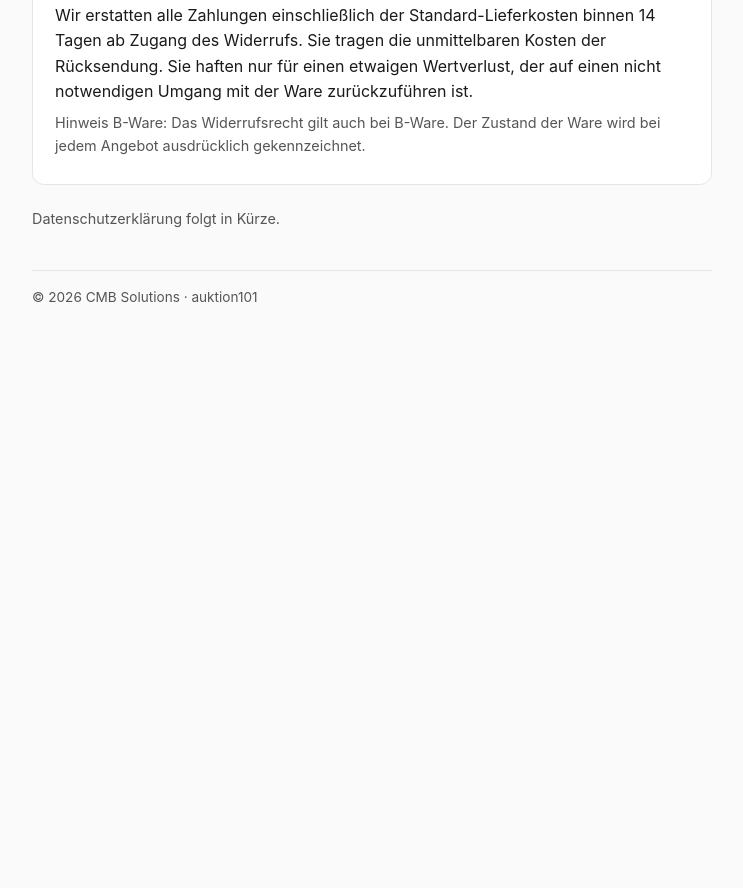
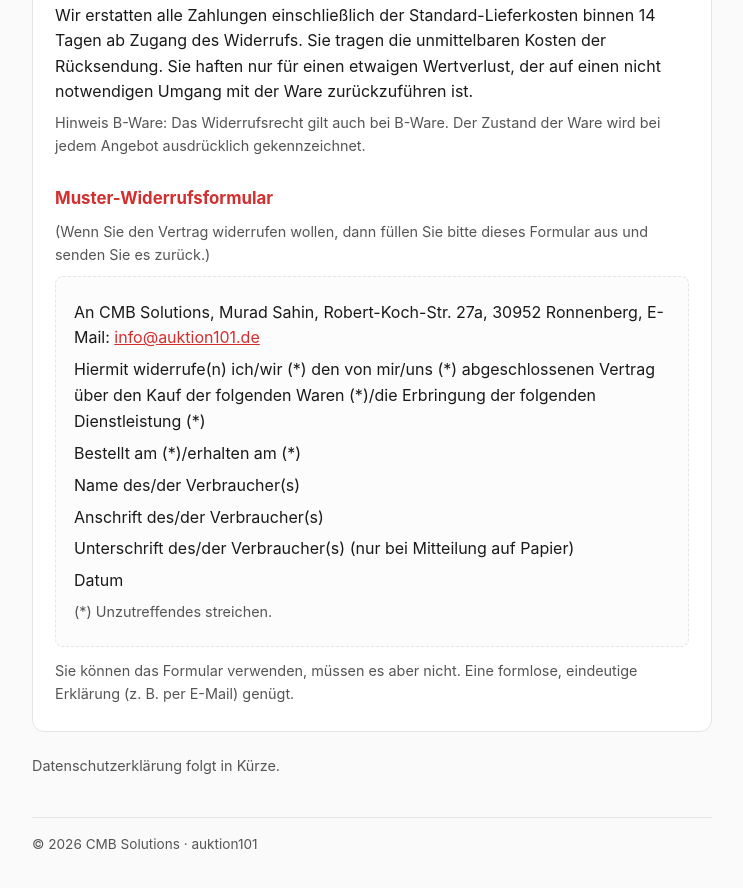
Before and after one commit to clawlite/auktion101, a plain HTML site: page impressum.html in a window 1280 px wide. Shown: the part 1272-2160 px from the top of the page, without its empty margins (268-1011 px from the left). Before the commit the page ends 1645 px from the top, so only its background shows below. Drawn offline with Linux system fonts and the light colour scheme.

Commit message:
Widerrufsbelehrung: amtliches Muster-Widerrufsformular ergaenzt (Anlage 2 zu Art. 246a EGBGB)
Die Belehrung war inhaltlich vorhanden (14 Tage, Ausuebung, Folgen, B-Ware),
aber das gesetzlich beizufuegende Muster-Formular fehlte. Wortlaut unveraendert
aus der Anlage uebernommen - jede Umformulierung kostet den Musterschutz.

Co-Authored-By: Claude Opus 5 (1M context) <noreply@anthropic.com>

```diff
--- a/impressum.html
+++ b/impressum.html
@@ -55,6 +55,19 @@
       <h2>Folgen des Widerrufs</h2>
       <p>Wir erstatten alle Zahlungen einschließlich der Standard-Lieferkosten binnen 14 Tagen ab Zugang des Widerrufs. Sie tragen die unmittelbaren Kosten der Rücksendung. Sie haften nur für einen etwaigen Wertverlust, der auf einen nicht notwendigen Umgang mit der Ware zurückzuführen ist.</p>
       <p class="muted">Hinweis B-Ware: Das Widerrufsrecht gilt auch bei B-Ware. Der Zustand der Ware wird bei jedem Angebot ausdrücklich gekennzeichnet.</p>
+      <h2>Muster-Widerrufsformular</h2>
+      <p class="muted">(Wenn Sie den Vertrag widerrufen wollen, dann füllen Sie bitte dieses Formular aus und senden Sie es zurück.)</p>
+      <div style="border:1px dashed var(--line);border-radius:8px;padding:16px 18px;margin-top:10px;background:#fcfcfc">
+        <p>An CMB Solutions, Murad Sahin, Robert-Koch-Str.&nbsp;27a, 30952&nbsp;Ronnenberg, E-Mail: <a href="mailto:info@auktion101.de">info@auktion101.de</a></p>
+        <p>Hiermit widerrufe(n) ich/wir&nbsp;(*) den von mir/uns&nbsp;(*) abgeschlossenen Vertrag über den Kauf der folgenden Waren&nbsp;(*)/die Erbringung der folgenden Dienstleistung&nbsp;(*)</p>
+        <p>Bestellt am&nbsp;(*)/erhalten am&nbsp;(*)</p>
+        <p>Name des/der Verbraucher(s)</p>
+        <p>Anschrift des/der Verbraucher(s)</p>
+        <p>Unterschrift des/der Verbraucher(s) (nur bei Mitteilung auf Papier)</p>
+        <p>Datum</p>
+        <p class="muted">(*) Unzutreffendes streichen.</p>
+      </div>
+      <p class="muted" style="margin-top:12px">Sie können das Formular verwenden, müssen es aber nicht. Eine formlose, eindeutige Erklärung (z.&nbsp;B. per E-Mail) genügt.</p>
     </div>
 
     <p class="muted">Datenschutzerklärung folgt in Kürze.</p>
```
Also changed, not shown: index.html (+13 -0 lines).
